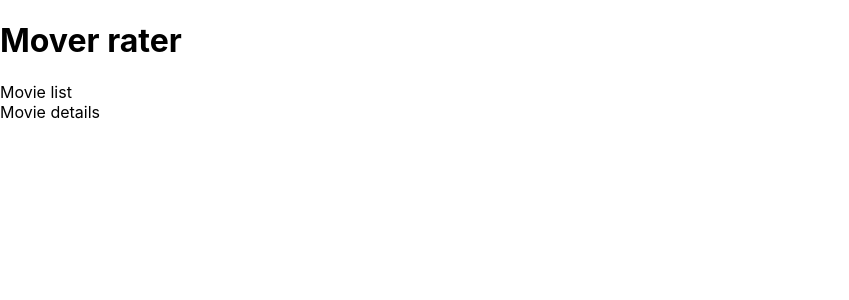
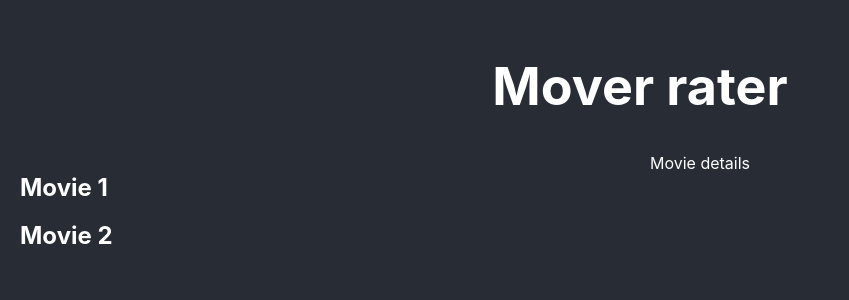
Before and after one commit to aloha-fim/docker_react_python_frontend, a React (Create React App) app: page / in a window 1280 px wide. Shown: the top 300 px of the page, without its empty margins (0-849 px from the left). Built offline with nearby package versions, Linux system fonts and the light colour scheme.

Commit message:
add list component and change file structure into repo

```diff
--- a/src/App.js
+++ b/src/App.js
@@ -1,14 +1,21 @@
-import logo from './logo.svg';
-
+import React, { useState } from 'react';
+import './App.css';
 
 function App() {
+
+  const [movies, setMovies] = useState(['Movie 1', "Movie 2"]);
+
   return (
     <div className="App">
       <header className="App-header">
         <h1>Mover rater</h1>
       </header>
       <div className="layout">
-          <div>Movie list</div>
+          <div>
+            { movies.map( movie => {
+              return <h2>{movie}</h2>
+            })}
+          </div>
           <div>Movie details</div>
         </div>
     </div>
```
Also changed, not shown: 1 other file (tests, documents, lock files or other folders).
